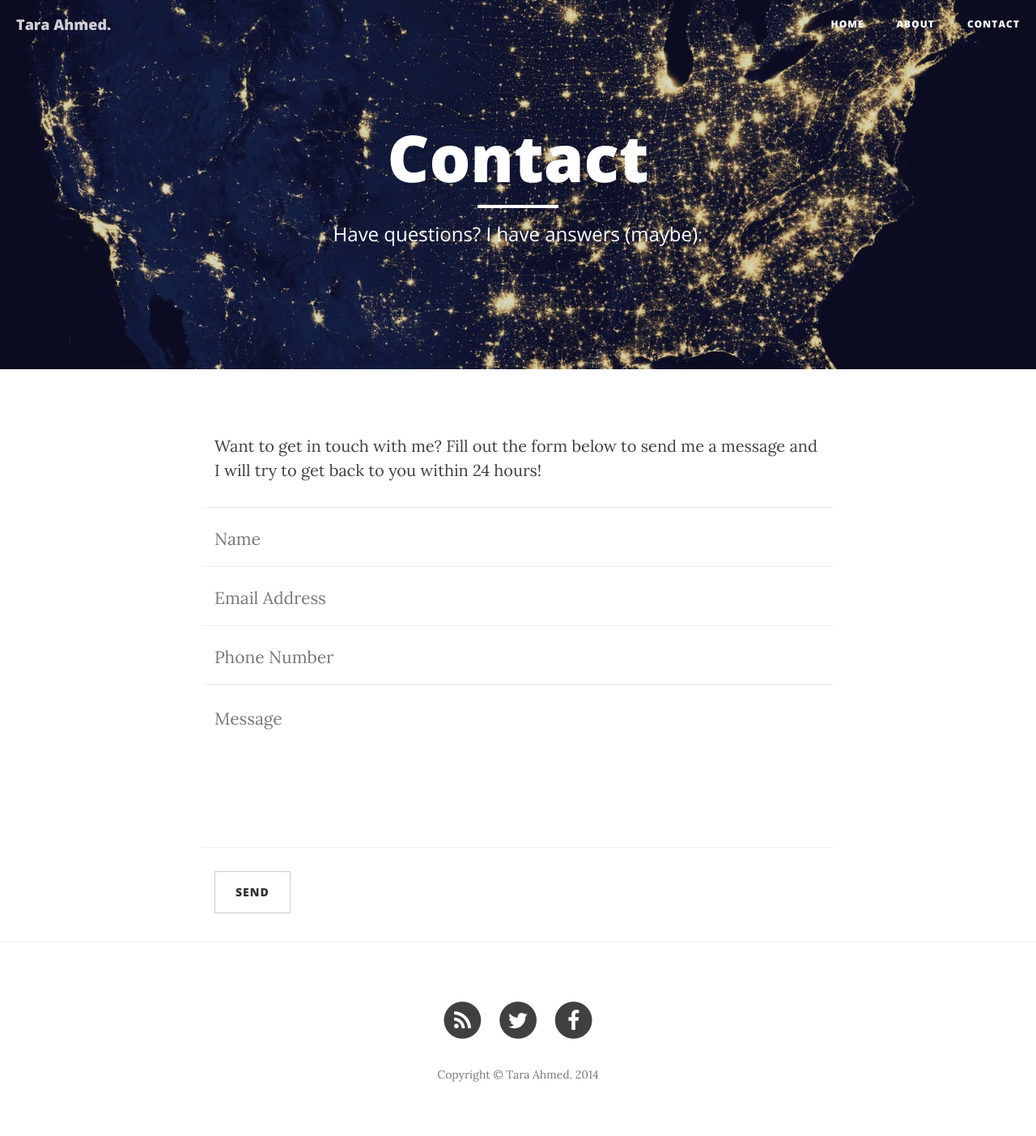
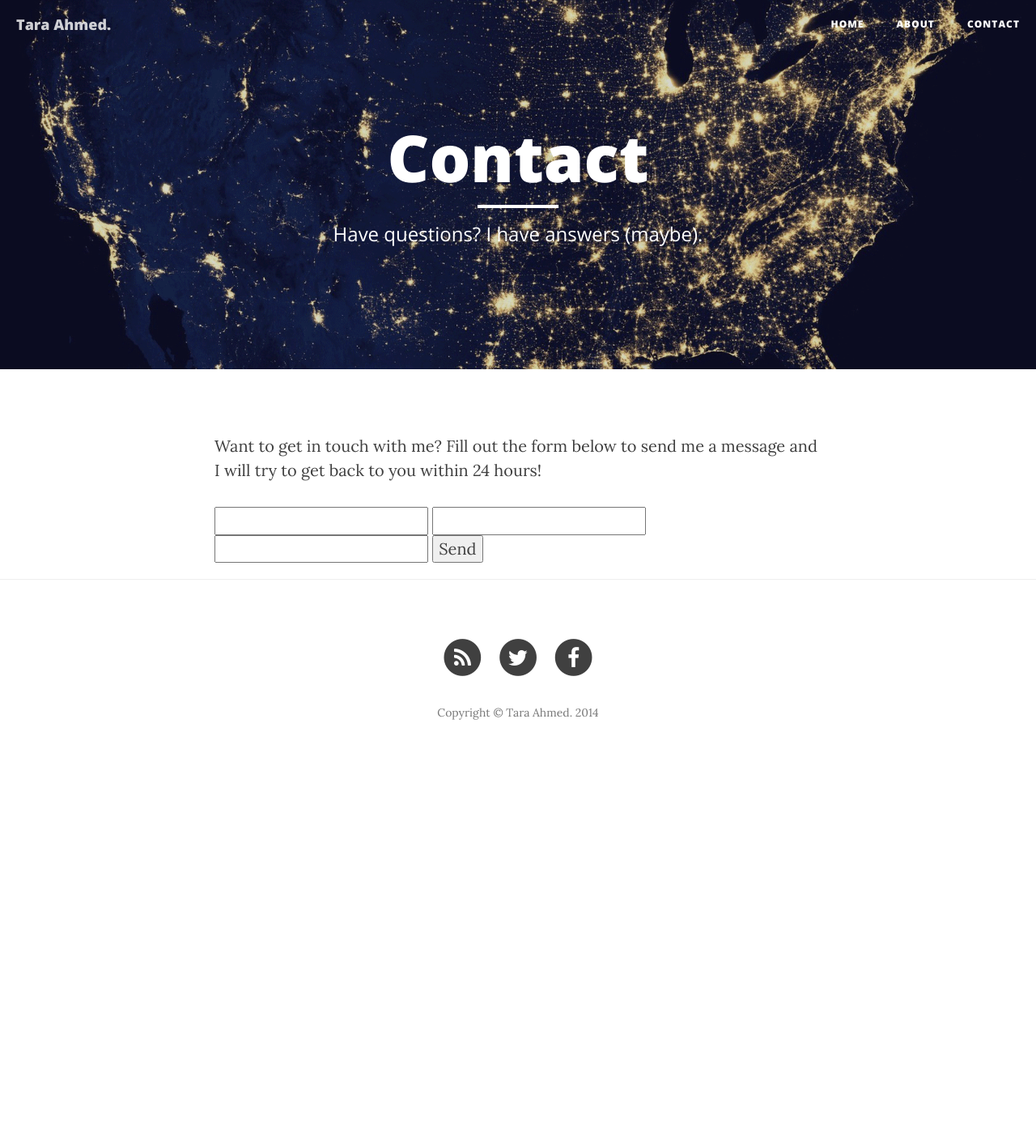
Before and after one commit to taraahmed/taraahmed.github.io, a Jekyll site: the page built from contact.html, in a window 1280 px wide. Shown: the whole page at 81% size. Built offline with Jekyll 4.4.1, drawn with Linux system fonts in a browser that asks for light colours; nearby versions of some CDN libraries; after the commit the page ends 956 px from its top, so only the background shows below that.

Commit message:
Update contact.html

```diff
--- a/contact.html
+++ b/contact.html
@@ -7,7 +7,14 @@ header-img: "img/contact-bg.jpg"
 
 <p>Want to get in touch with me? Fill out the form below to send me a message and I will try to get back to you within 24 hours!</p>
 
-<form action="http://forms.brace.io/hello@taraahmed.me">
+<form action="//forms.brace.io/hello@taraahmed.me">
+    <input type="text" name="name">
+    <input type="email" name="_replyto">
+    <input type="email" name="_replyto">
+    <input type="submit" value="Send">
+</form>
+
+<!--<form action="http://forms.brace.io/hello@taraahmed.me" name="sentMessage" id="contactForm" novalidate>
     <div class="row control-group">
         <div class="form-group col-xs-12 floating-label-form-group controls">
             <label>Name</label>
@@ -43,4 +50,4 @@ header-img: "img/contact-bg.jpg"
             <button type="submit" class="btn btn-default">Send</button>
         </div>
     </div>
-</form>
+</form>-->
```
